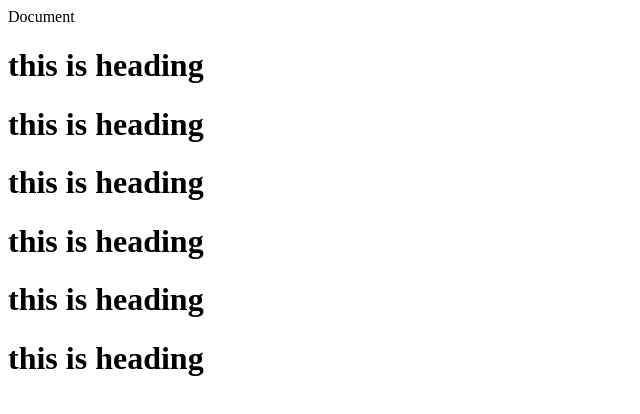
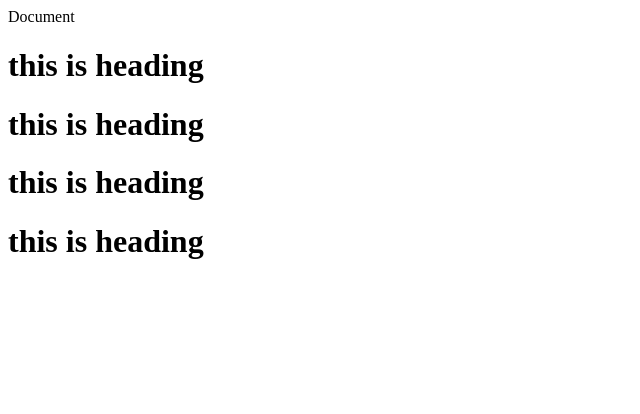
Before and after one commit to katkamsaiprem/test, a plain HTML site: page index.html in a window 1280 px wide. Shown: the whole page, without its empty margins (0-640 px from the left). Drawn offline with Linux system fonts and the light colour scheme.

Commit message:
Update index.html

```diff
--- a/index.html
+++ b/index.html
@@ -10,7 +10,6 @@
     <h1>this is heading</h1>
     <h1>this is heading</h1>
     <h1>this is heading</h1>
-    <h1>this is heading</h1>
-    <h1>this is heading</h1>
+
 </body>
 </html>
```
